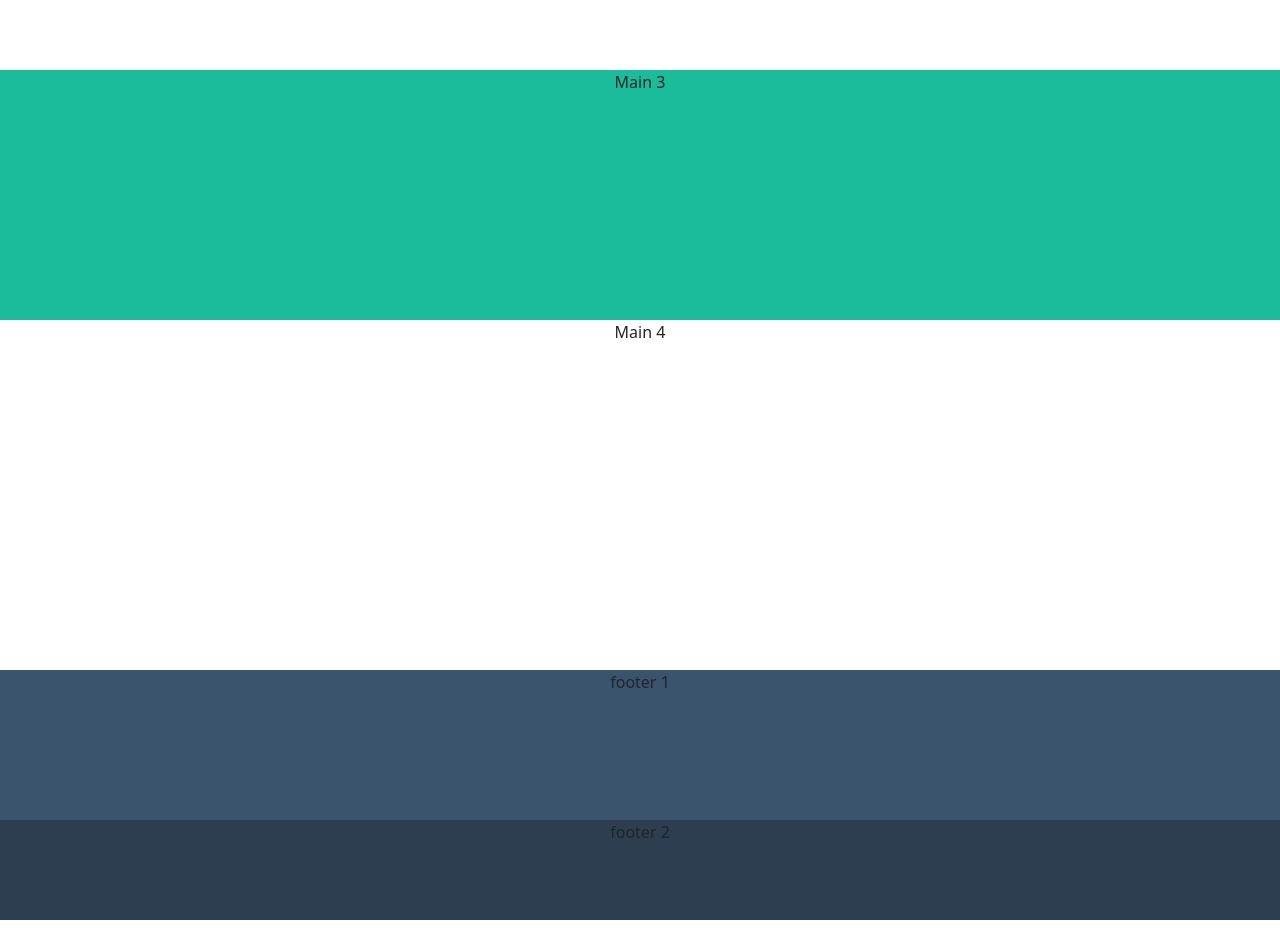
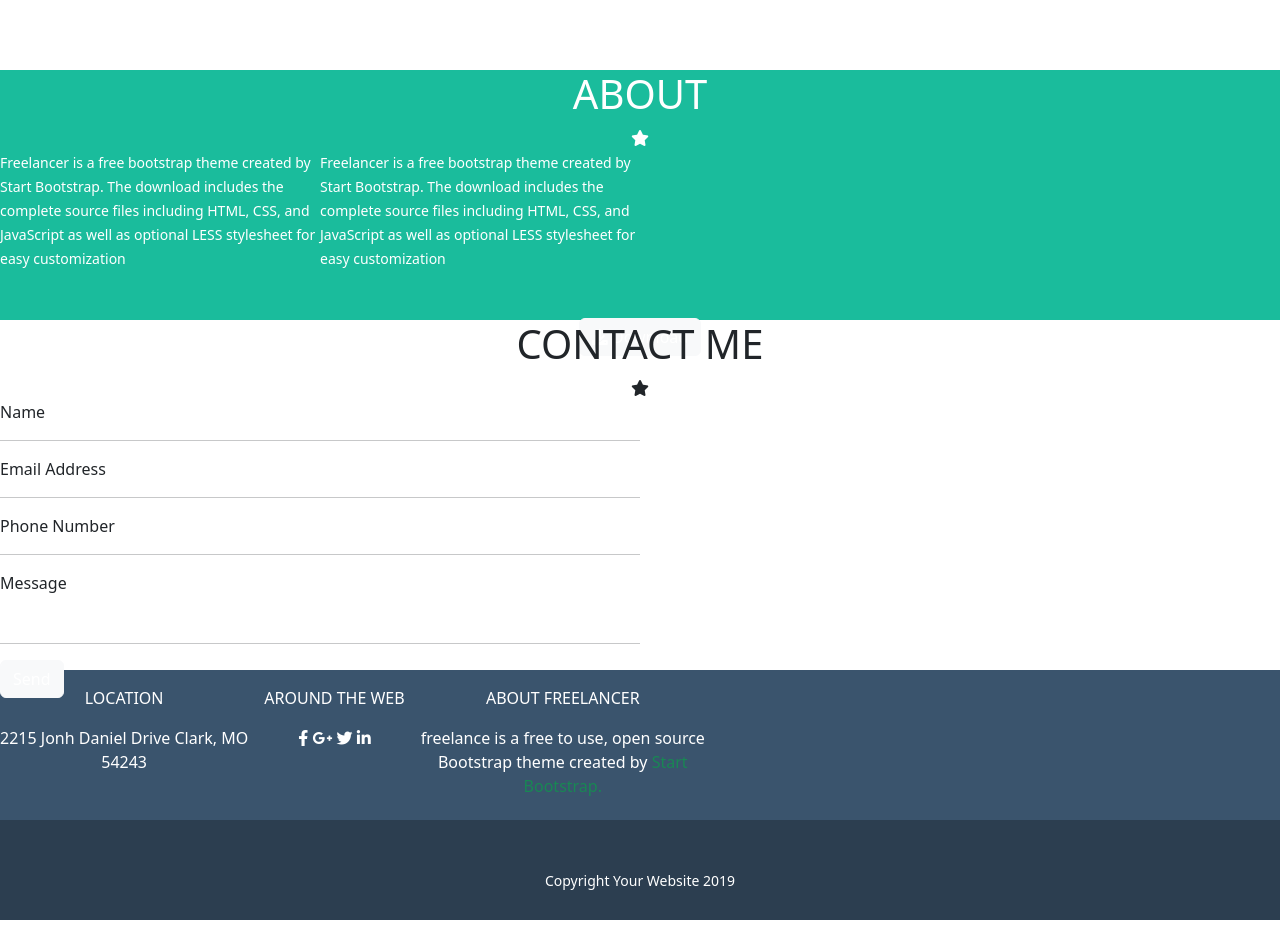
Before and after one commit to francescomeloni03/html-css-bootstrap-freelancer, a plain HTML site: page index.html in a window 1280 px wide. Shown: the part 680-1620 px from the top of the page. Drawn offline with nearby package versions, Linux system fonts and the light colour scheme.

Commit message:
Struttura senza img

```diff
--- a/index.html
+++ b/index.html
@@ -6,63 +6,136 @@
     <title>Bootstrap demo</title>
     <link href="https://cdn.jsdelivr.net/npm/bootstrap@5.2.3/dist/css/bootstrap.min.css" rel="stylesheet" integrity="sha384-rbsA2VBKQhggwzxH7pPCaAqO46MgnOM80zW1RWuH61DGLwZJEdK2Kadq2F9CUG65" crossorigin="anonymous">
     <link rel="stylesheet" href="css/style.css">
+    <link rel="stylesheet" href="https://cdnjs.cloudflare.com/ajax/libs/font-awesome/6.0.0/css/all.min.css">
   </head>
   <body>
 
     <!-- <script src="https://cdn.jsdelivr.net/npm/bootstrap@5.2.3/dist/js/bootstrap.bundle.min.js" integrity="sha384-kenU1KFdBIe4zVF0s0G1M5b4hcpxyD9F7jL+jjXkk+Q2h455rYXK/7HAuoJl+0I4" crossorigin="anonymous"></script>-->
 
-
+    <header>
 
     <div class="container-fluid">
         <div class="row my-header">
           <div class="col-6">
-            Elemento Header 1
+           <div class="text-uppercase fw-bold h5"> start bootstrap  </div>
           </div>
           <div class="col-6">
-            Elemento Header 2
+            <a class="link-light text-decoration-none" href="">PORTFOLIO</a>
+            <a class="link-light text-decoration-none" href="">ABOUT</a>
+            <a class="link-light text-decoration-none" href="">CONTACT</a>
           </div>
+
 
         </div>
 
+    </header>
+
+    <main>
+
+        <div class="row my-main-1">
+            <div class="col-12 text-white">
+                <h1> <big>START BOOTSTRAP</big> </h1>
+             <div class="my-line-bg-green"></div><i class="fa-solid fa-star details"></i><div class="my-line-bg-green"></div>
+             <div class="text-uppercase">graphic artist - web designer - illustrator</div>
 
 
-        <div class="row my-main-1">
-            <div class="col-12">
-                Main 1
             </div>
         </div>
 
         <div class="row my-main-2">
-            <div class="col-12">
-                Main 2
+            <div class="col-12 my-main-2">
+                <h1>PORTFOLIO</h1>
+                <div class="my-line-bg-white"></div><i class="fa-solid fa-star details"></i><div class="my-line-bg-white"></div>
+                <div class="container my-container-2">
+                    <div class="col-8 my-box">
+                        <div class="box"></div>
+                        <div class="box"></div>
+                        <div class="box"></div>
+                        <div class="box"></div>
+                        <div class="box"></div>
+                        <div class="box"></div>
+                    </div>
+
+                </div>
             </div>
         </div>
 
         <div class="row my-main-3">
-            <div class="col-12">
-                    Main 3
+            <div class="col-12 text-white">
+                <h1>ABOUT</h1>
+                <div class="my-line-bg-green"></div><i class="fa-solid fa-star details"></i><div class="my-line-bg-green"></div>
+
+                <div class="col-6 col-offset-3 d-flex text-start ">
+                    <div class="box-main">
+                        <small>Freelancer is a free bootstrap theme created by Start Bootstrap. The download includes the complete source files including HTML, CSS, and JavaScript as well as optional LESS stylesheet for easy customization</small>
+                    </div>
+                    <div class="box-main">
+                        <small> Freelancer is a free bootstrap theme created by Start Bootstrap. The download includes the complete source files including HTML, CSS, and JavaScript as well as optional LESS stylesheet for easy customization</small>
+                    </div>
+
+                </div>
+                <button type="button" class="btn btn-light mt-5 mb-5 s color-button text-white"><i class="fa-solid fa-download"></i>  Download</button>
             </div>
         </div>
 
         <div class="row my-main-4">
             <div class="col-12">
-                    Main 4
+                <h1>CONTACT ME</h1>
+                <div class="my-line-bg-white"></div><i class="fa-solid fa-star details"></i><div class="my-line-bg-white"></div>
+
+                <div class="col-6 col-offset-3 text-start text-capitalize">
+                    name
+                    <hr>
+                    email address
+                    <hr>
+                    phone number
+                    <hr>
+                    <div class="mb-5"> message </div>
+                    <hr>
+                    <button type="button" class="btn btn-light text-white color-button mb-5">Send</button>
+                </div>
             </div>
         </div>
 
+    </main>
+
+
+
+
+    <footer>
 
         <div class="row my-footer-1">
             <div class="col-12">
-                    footer 1
+                    <div class="col-8 col-offset-2 d-flex text-white">
+                        <div class="box-footer">
+                            <div class="text-uppercase m-3">location</div>
+                            <div class="text-capitalize" > 2215 jonh daniel drive clark, MO <br> 54243 </div>
+                        </div>
+                        <div class="box-footer">
+                            <div class="text-uppercase m-3">around the web</div>
+                            <i class="fa-brands fa-facebook-f circle rounded-circle"></i>
+                            <i class="fa-brands fa-google-plus-g circle rounded-circle"></i>
+                            <i class="fa-brands fa-twitter circle rounded-circle"></i>
+                            <i class="fa-brands fa-linkedin-in circle rounded-circle"></i>
+                        </div>
+                        <div class="box-footer">
+                            <div class="text-uppercase m-3">about freelancer</div>
+                            <div> freelance is a free to use, open source <br> Bootstrap theme created by <a class="link-success text-decoration-none" href="">Start <br> Bootstrap.</a> </div>
+                        </div>
+                    </div>
             </div>
         </div>
 
 
         <div class="row my-footer-2">
             <div class="col-12">
-                    footer 2
+                   <div class="text-white text-capitalize m-5  "> <small>copyright your website 2019</small> </div>
             </div>
         </div>
+
+
+
+    </footer>
 
 
       </div>
```
